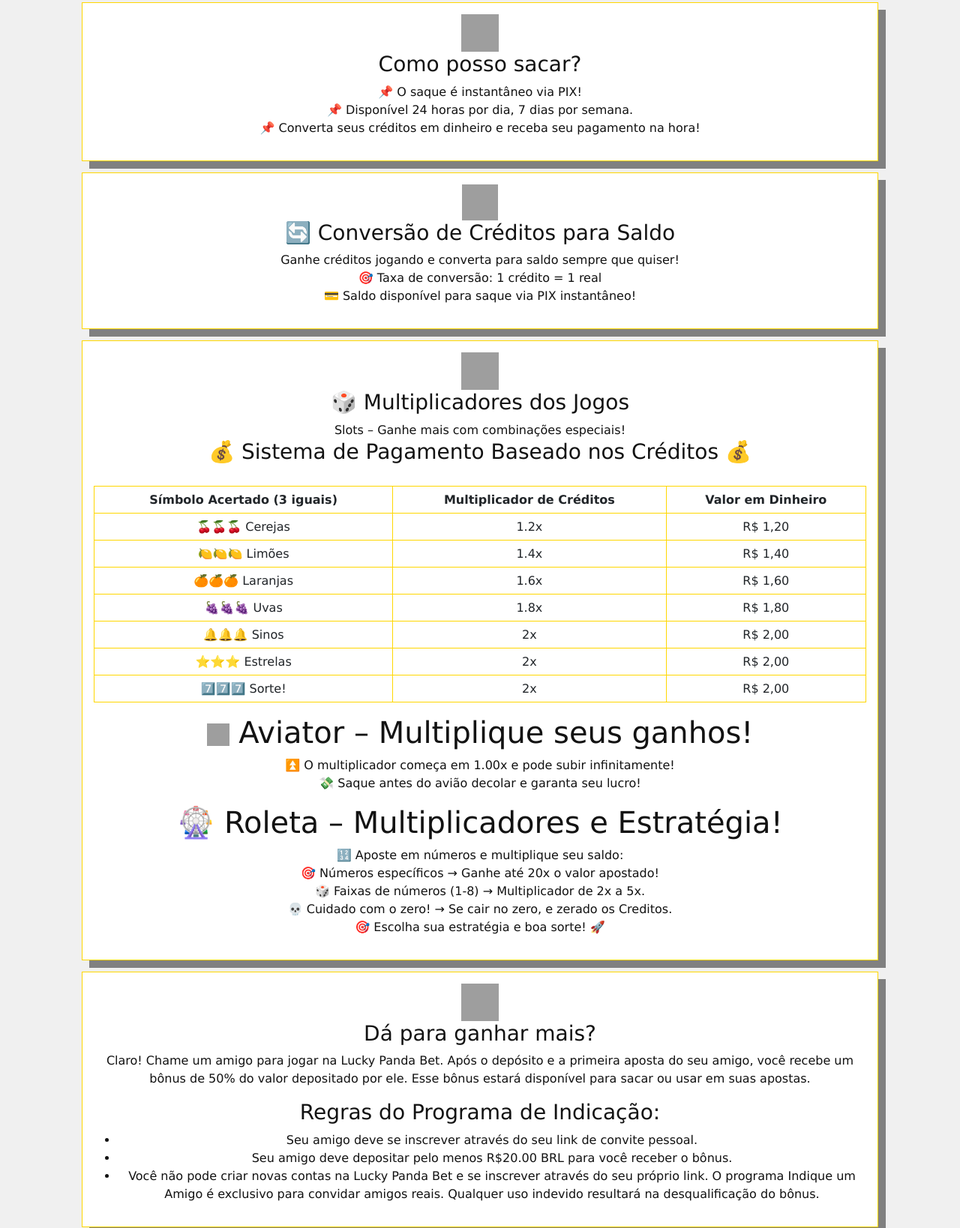
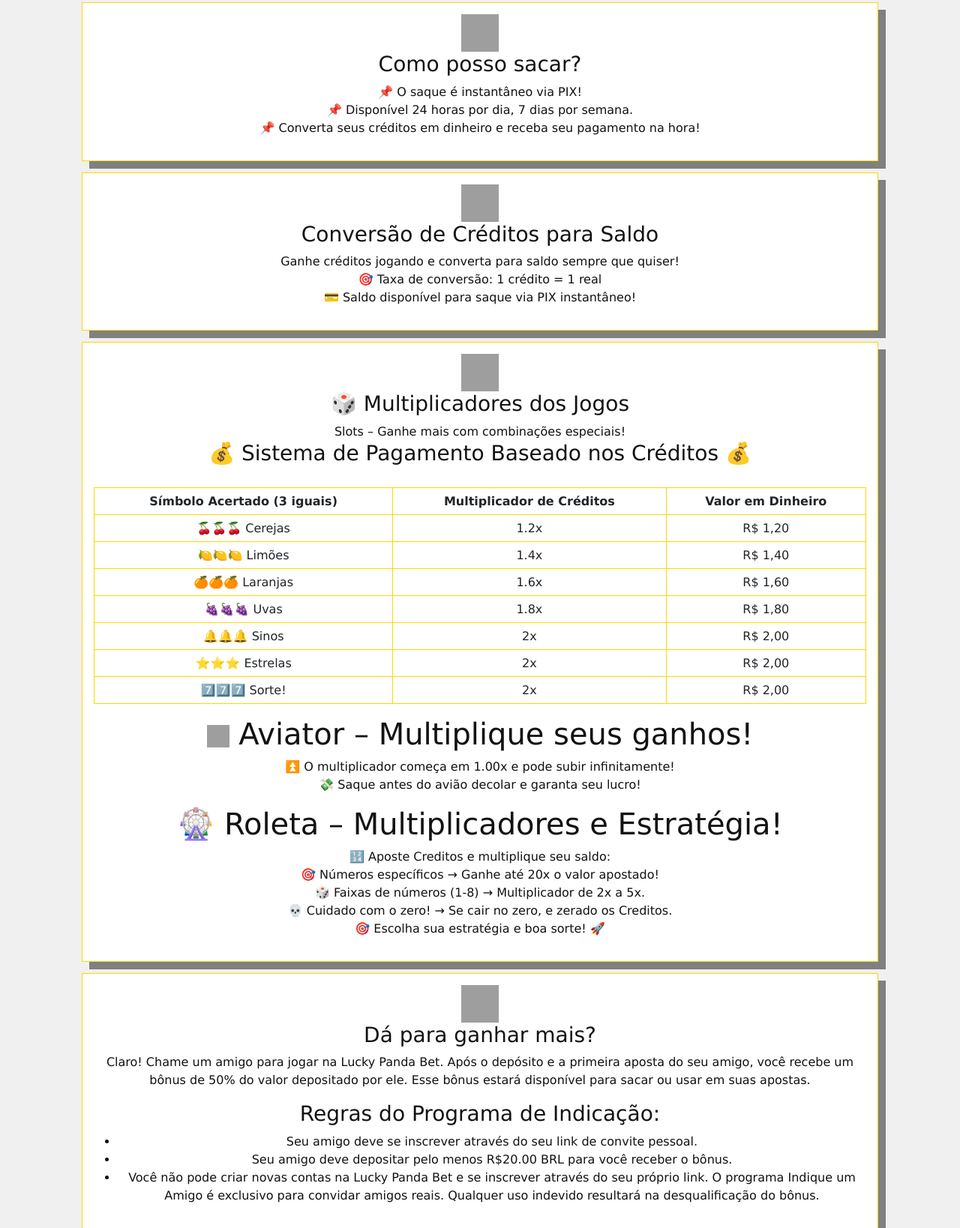
Before and after one commit to santosgv/cassino, a Django app: page / in a window 1280 px wide. Shown: the part 1124-2762 px from the top of the page at 75% size. Run offline with Django 5.2, Linux system fonts and the light colour scheme; some libraries are stand-ins or nearby versions; grey boxes are pictures that could not be loaded.

Commit message:
pagin inicial

```diff
--- a/accounts/templates/accounts/home.html
+++ b/accounts/templates/accounts/home.html
@@ -114,8 +114,8 @@ th, td {
                         </p>
                     </div>
                     <div class="question">
-                        <img width="48" height="48" src="https://img.icons8.com/color/48/cancel-2--v1.png" alt="cancel-2--v1"/>
-                        <h3>🔄 Conversão de Créditos para Saldo</h3>
+                        <img width="50" height="50" src="https://img.icons8.com/emoji/48/currency-exchange-emoji.png" alt="currency-exchange-emoji"/>
+                        <h3>Conversão de Créditos para Saldo</h3>
                         <div>
                             Ganhe créditos jogando e converta para saldo sempre que quiser!
                             <p>
@@ -159,7 +159,7 @@ th, td {
 
                         <h1>🎡 Roleta – Multiplicadores e Estratégia!</h1>
 
-                            🔢 Aposte em números e multiplique seu saldo: <br>
+                            🔢 Aposte Creditos e multiplique seu saldo: <br>
 
                                 🎯 Números específicos → Ganhe até 20x o valor apostado! <br>
                                 🎲 Faixas de números (1-8) → Multiplicador de 2x a 5x. <br>
```
